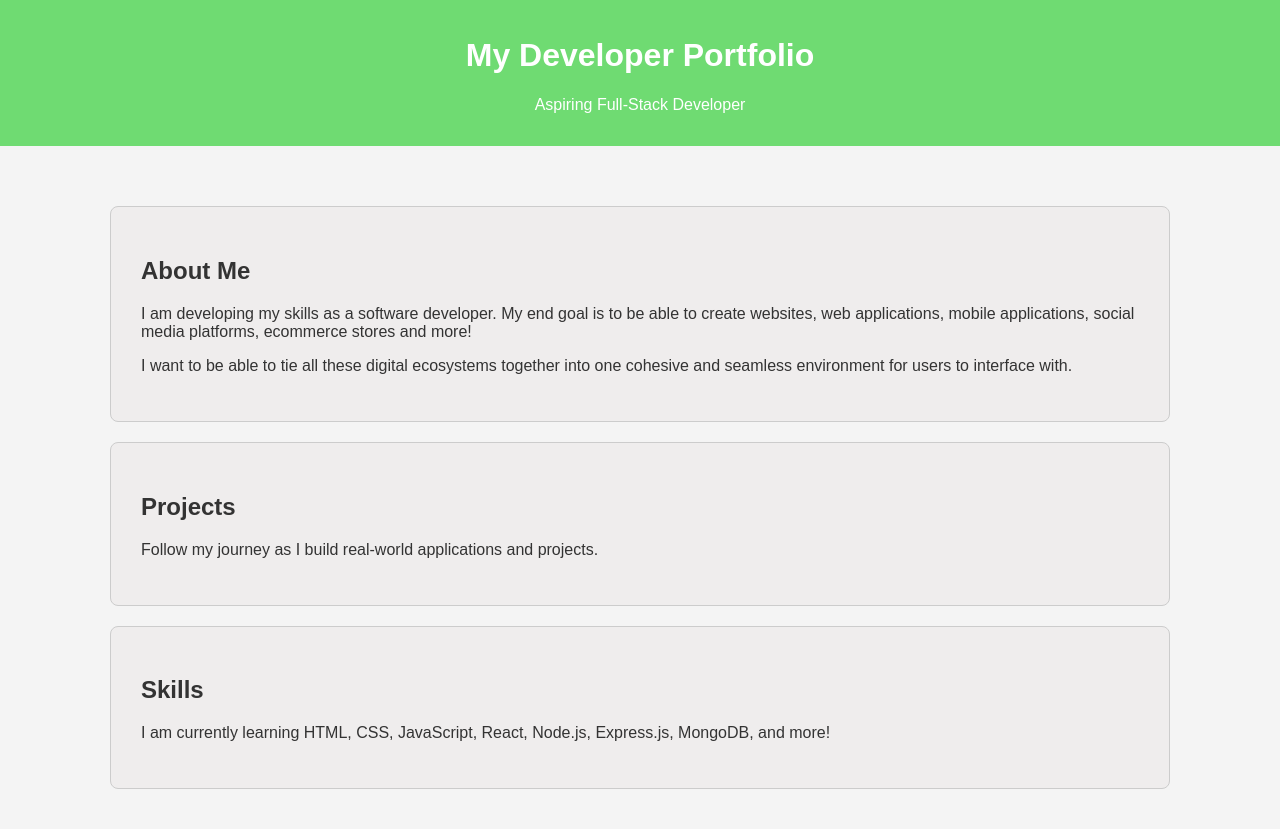
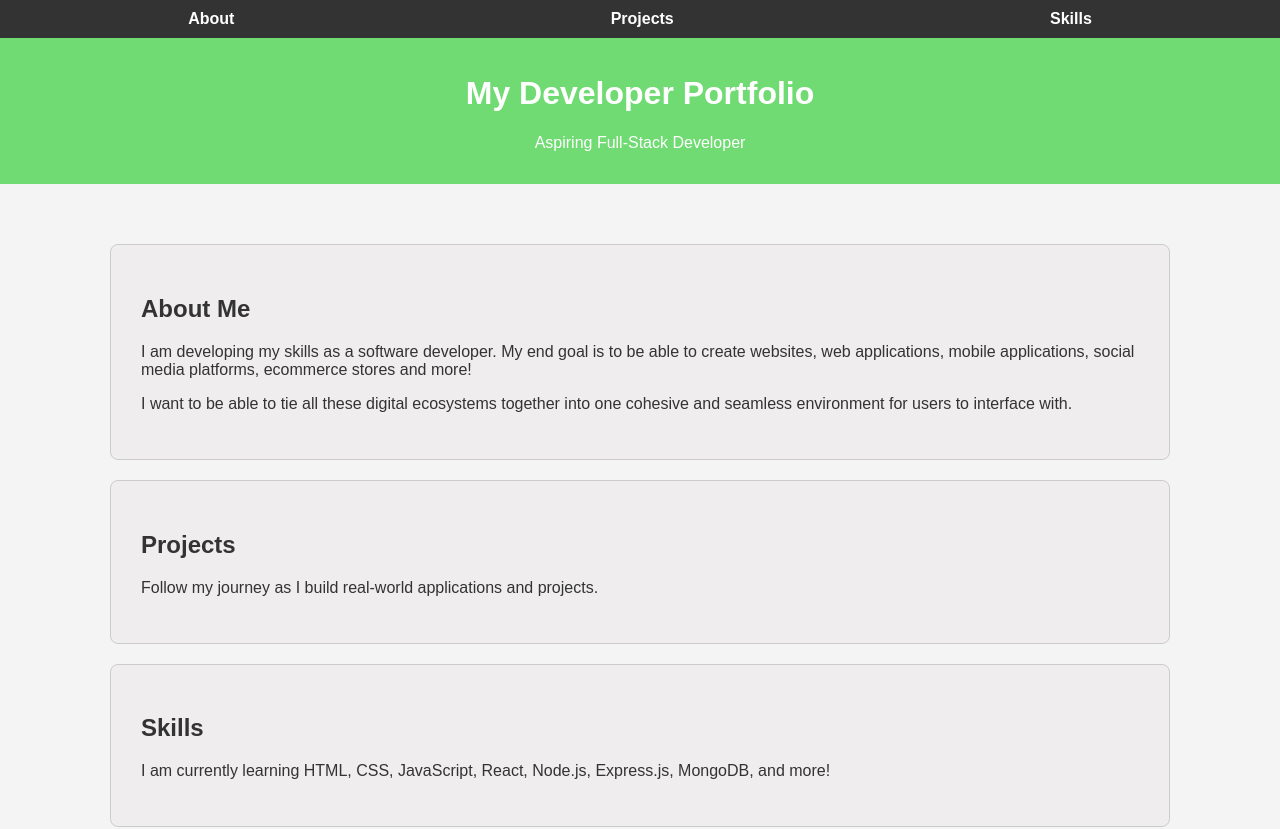
Before and after one commit to LA9021/Developer-Portfolio, a plain HTML site: page index.html in a window 1280 px wide. Shown: the top 829 px of the page. Drawn offline with Linux system fonts and the light colour scheme.

Commit message:
Fixed Navigation

```diff
--- a/index.html
+++ b/index.html
@@ -7,7 +7,15 @@
         <title> Developer Portfolio </title>
     </head>
     <body>
+        <nav>
+                <ul>
+                    <li><a href="#about">About</a></li>
+                    <li><a href="#projects">Projects</a></li>
+                    <li><a href="#skills">Skills</a></li>
+                </ul>
+            </nav>
         <header>
+
             <h1> My Developer Portfolio</h1>
             <p>Aspiring Full-Stack Developer</p>
         </header>
--- a/style.css
+++ b/style.css
@@ -12,6 +12,40 @@ body {
     padding: 0;
     background-color: #f4f4f4;
     color: #333;
+}
+
+/* Navigation Styles */
+
+nav {
+    position: sticky;
+    top: 0;
+    z-index: 1000;
+}
+
+nav ul {
+    list-style-type: none;
+    padding: 0;
+    margin: 0;
+    display: flex;
+    justify-content: space-around;
+    background-color: #333;
+    top: 0;
+
+}
+
+nav ul li {
+    margin: 0 15px;
+    padding: 10px 0;
+}
+
+nav ul li a {
+    color: white;
+    text-decoration: none;
+    font-weight: bold;
+}
+
+nav ul li a:hover {
+    color: #6fdb72;
 }
 
 /* Header Styles */
```
